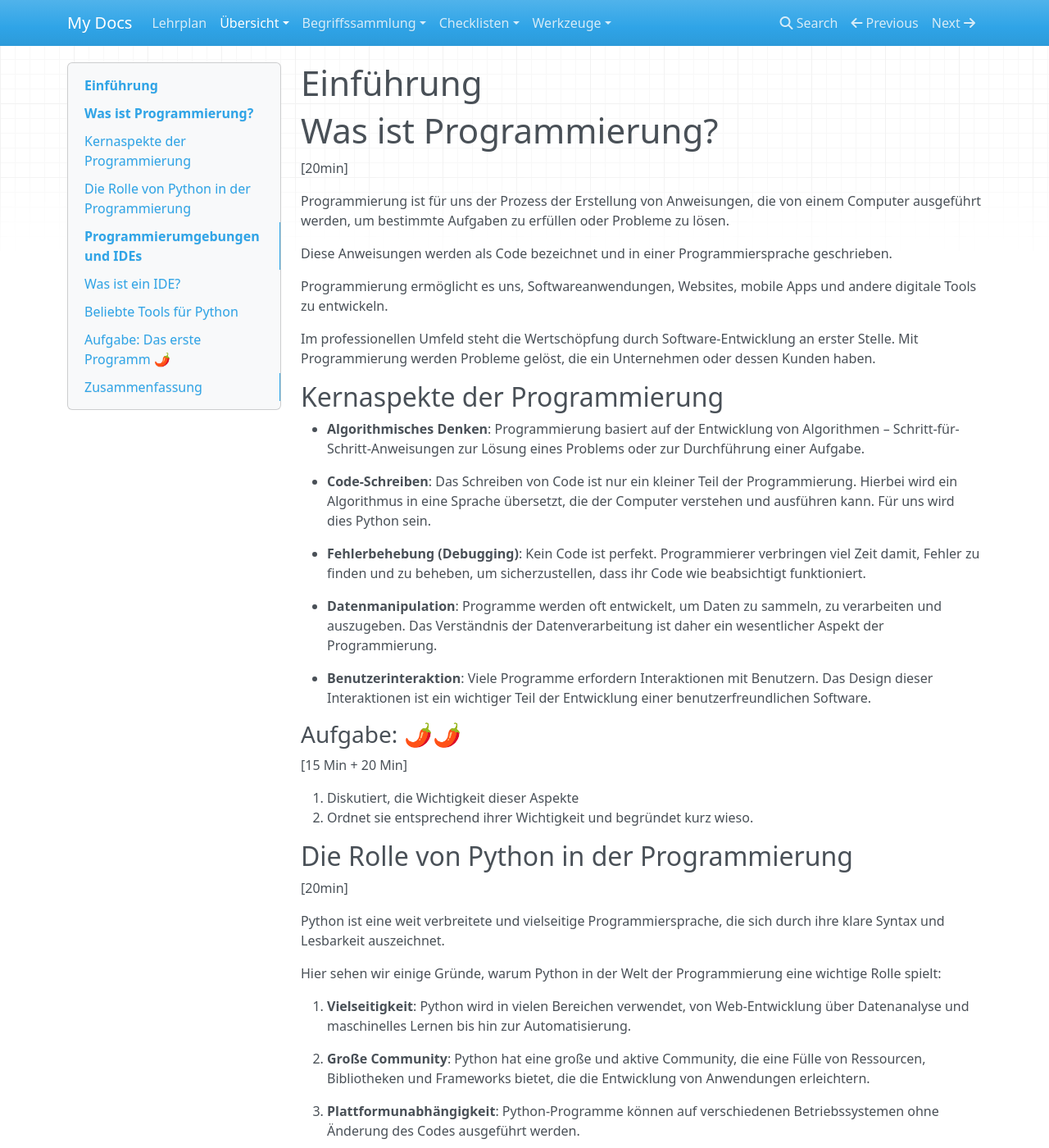
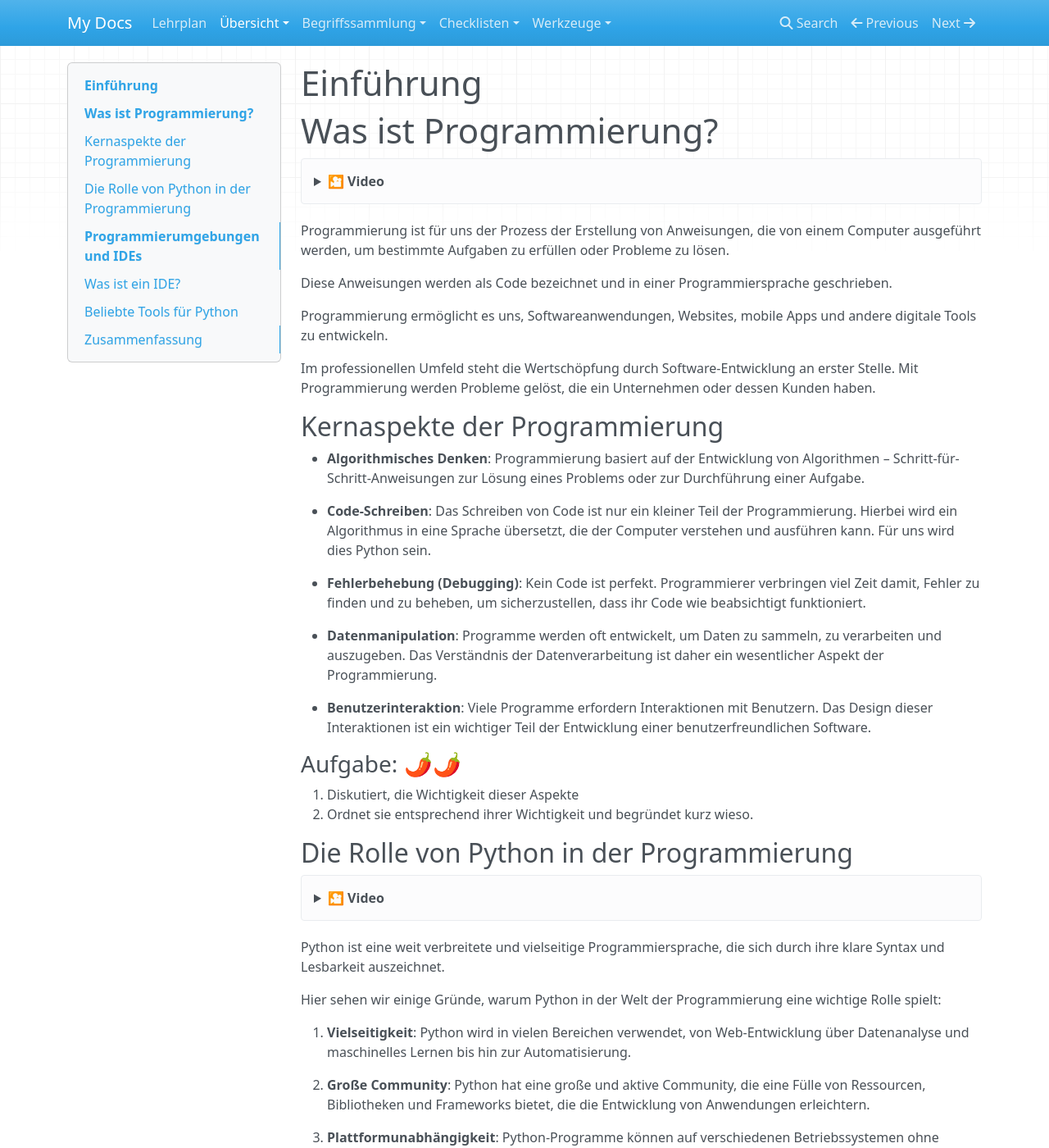
Before and after one commit to kevinsuelzle/Python_Wiki, an MkDocs documentation site: the page built from docs/lehrplan/python_grundlagen/python_grundlagen/python_grundlagen.md, in a window 1280 px wide and 1400 px high. Shown: the whole window at 82% size. Built offline with MkDocs 1.6.1, drawn with Linux system fonts in a browser that asks for light colours; nearby versions of some CDN libraries; some of the changed text lies outside the part shown.

Commit message:
videos bei python_grundlagen hinzugefügt

```diff
--- a/docs/lehrplan/python_grundlagen/python_grundlagen/python_grundlagen.md
+++ b/docs/lehrplan/python_grundlagen/python_grundlagen/python_grundlagen.md
@@ -1,7 +1,14 @@
 # Einführung
 
 # Was ist Programmierung?
-[20min]
+
+[//]: # ([20min])
+<details>
+<summary>
+🎦 Video
+</summary>
+<iframe width="560" height="315" src="https://www.youtube.com/embed/NOahBOThdoA?si=5P1c772PP5lTsPtp" title="YouTube video player" frameborder="0" allow="accelerometer; autoplay; clipboard-write; encrypted-media; gyroscope; picture-in-picture; web-share" allowfullscreen></iframe>
+</details>
 
 Programmierung ist für uns der Prozess der Erstellung von Anweisungen, die von einem Computer ausgeführt werden, um
 bestimmte Aufgaben zu erfüllen oder Probleme zu lösen.
@@ -32,14 +39,23 @@
    ein wichtiger Teil der Entwicklung einer benutzerfreundlichen Software.
 
 ### Aufgabe: 🌶️🌶️
-[15 Min + 20 Min]
+
+[//]: # ([15 Min + 20 Min])
 
 1. Diskutiert, die Wichtigkeit dieser Aspekte
 2. Ordnet sie entsprechend ihrer Wichtigkeit und begründet kurz wieso.
 
 
 ## Die Rolle von Python in der Programmierung
-[20min]
+
+<details>
+<summary>
+🎦 Video
+</summary>
+<iframe width="560" height="315" src="https://www.youtube.com/embed/zWHl_x-LWiM?si=_443HW8zEZ13KGvo" title="YouTube video player" frameborder="0" allow="accelerometer; autoplay; clipboard-write; encrypted-media; gyroscope; picture-in-picture; web-share" allowfullscreen></iframe>
+</details>
+
+[//]: # ([20min])
 
 Python ist eine weit verbreitete und vielseitige Programmiersprache, die sich durch ihre klare Syntax und Lesbarkeit
 auszeichnet.
@@ -65,7 +81,8 @@
 ---
 
 # Programmierumgebungen und IDEs
-[20min]
+
+[//]: # ([20min])
 ## Was ist ein IDE?
 
 Ein Integrated Development Environment (IDE) ist eine Softwareanwendung, die umfangreiche Werkzeuge für Programmierer
@@ -79,7 +96,8 @@
 Auf euren Rechnern sind sowohl VSCode als auch PyCharm vorinstalliert, sodass wir direkt loslegen können.
 
 ## Beliebte Tools für Python
-[70min]
+
+[//]: # ([70min])
 ### 1. Visual Studio Code (VSCode)
 
 ![VSCode](../images/vscode.png)
@@ -144,8 +162,9 @@
 Hier lassen sich kleine Dinge sehr einfach ausprobieren, aber es ist nicht empfehlenswert diese zur Programmierung zu
 verwenden.
 
-## Aufgabe: Das erste Programm 🌶️
-[25min; bis es bei jedem klappt]
+### Aufgabe: Das erste Programm 🌶️
+
+[//]: # ([25min; bis es bei jedem klappt])
 
 1. Führe den folgenden Code mit der Python-Konsole aus
 2. Führe den folgenden Code in VSCode aus
```
